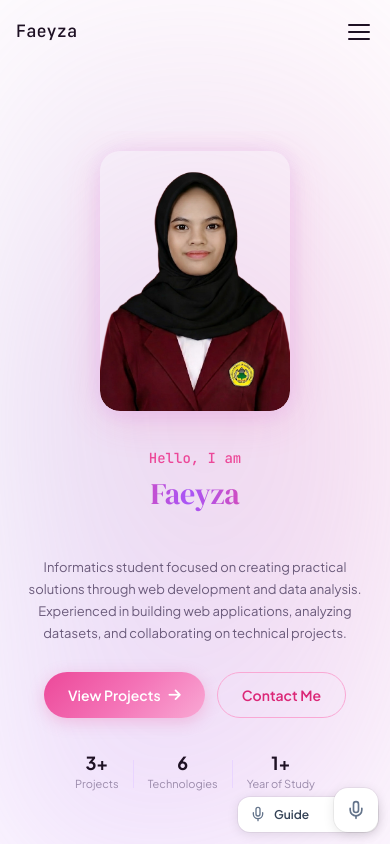
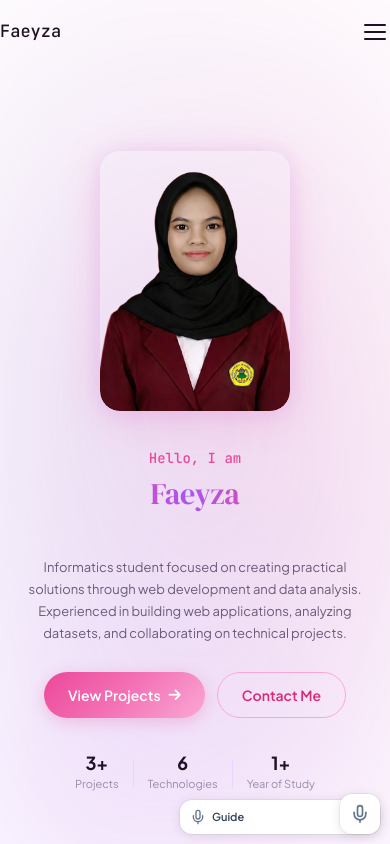
Before and after one commit to fyzardell/portofolio, a React (Vite) app: page / in a window 390 px wide. Shown: the top 844 px of the page. Built offline with nearby package versions, Linux system fonts and the light colour scheme.

Commit message:
fix: aggressive mobile overflow - smaller voice guide, overflow-x hidden on all roots

```diff
--- a/src/components/Navbar.css
+++ b/src/components/Navbar.css
@@ -210,6 +210,7 @@
 @media (max-width: 768px) {
   .hamburger { display: flex; }
   .nav-cta { display: none; }
+  .navbar-inner { padding: 0; }
   .nav-links {
     position: fixed;
     top: 0;
--- a/src/components/VoiceGuide.css
+++ b/src/components/VoiceGuide.css
@@ -9,13 +9,14 @@
   overflow: hidden;
   overflow-x: hidden;
   transition: all 0.3s cubic-bezier(0.4, 0, 0.2, 1);
-  min-width: 180px;
+  min-width: 160px;
   max-width: calc(100vw - 40px);
 }
 
 .vg-widget.on {
-  min-width: 220px;
-  max-width: calc(100vw - 40px);
+  min-width: 0;
+  width: calc(100vw - 40px);
+  max-width: 280px;
 }
 
 .vg-widget-bar {
@@ -134,11 +135,12 @@
 }
 
 @media (max-width: 480px) {
-  .vg-widget { bottom: 12px; right: 12px; min-width: 140px; max-width: calc(100vw - 24px); }
-  .vg-widget.on { min-width: 180px; max-width: calc(100vw - 24px); }
-  .vg-widget-bar { padding: 8px 12px; }
-  .vg-widget-label { font-size: 12px; }
-  .vg-widget-body { padding: 0 10px 10px; }
-  .vg-widget-text { font-size: 12px; }
-  .vg-fab { bottom: 12px; right: 12px; width: 44px; height: 44px; }
+  .vg-widget { bottom: 10px; right: 10px; min-width: 0; width: calc(100vw - 20px); max-width: 200px; }
+  .vg-widget.on { min-width: 0; width: calc(100vw - 20px); max-width: 240px; }
+  .vg-widget-bar { padding: 8px 10px; gap: 6px; }
+  .vg-widget-label { font-size: 11px; }
+  .vg-widget-body { padding: 0 8px 8px; }
+  .vg-widget-text { font-size: 11px; line-height: 1.5; }
+  .vg-sm-btn { padding: 4px 8px; font-size: 10px; }
+  .vg-fab { bottom: 10px; right: 10px; width: 40px; height: 40px; border-radius: 12px; }
 }
--- a/src/styles/index.css
+++ b/src/styles/index.css
@@ -48,9 +48,13 @@
   box-sizing: border-box;
 }
 
+html, body, #root {
+  overflow-x: hidden;
+  max-width: 100vw;
+}
+
 html {
   scroll-behavior: smooth;
-  overflow-x: hidden;
 }
 
 body {
@@ -117,7 +121,6 @@ img {
   max-width: 1200px;
   margin: 0 auto;
   padding: 0 24px;
-  overflow-x: hidden;
 }
 
 .section {
```
